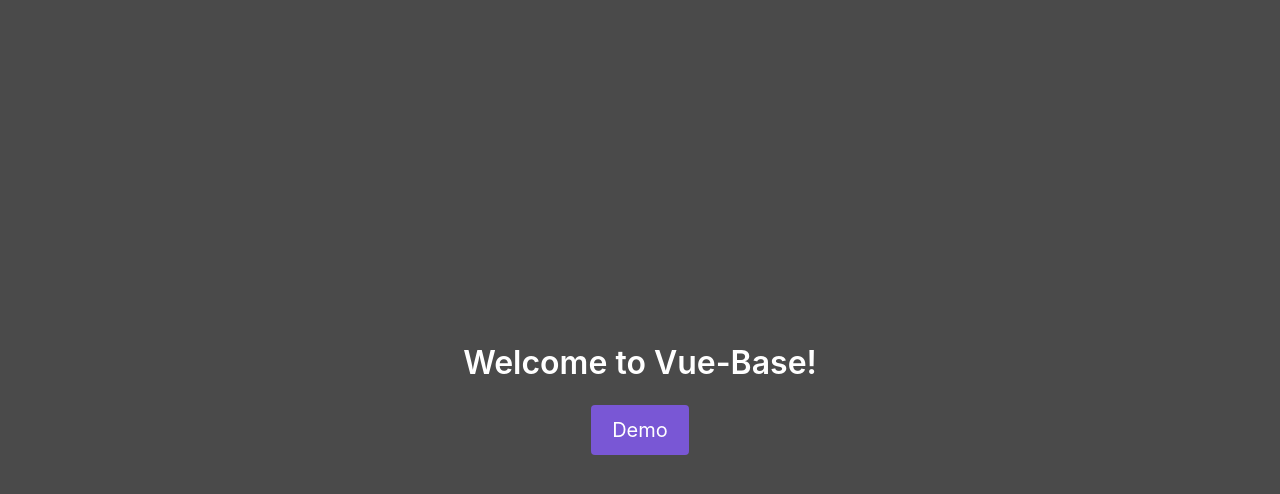
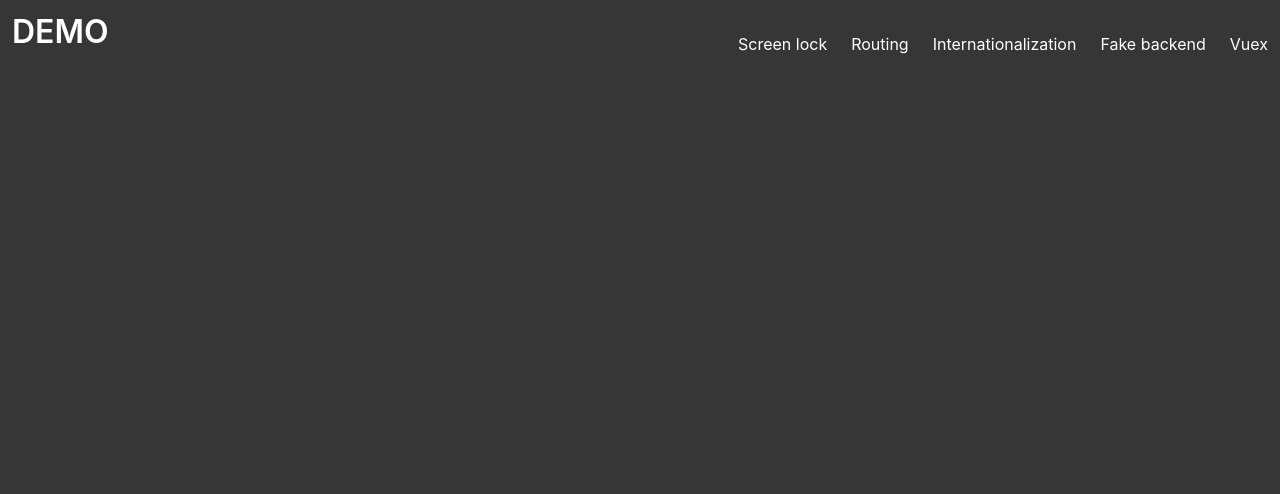
Before and after one commit to alsorcam/vue-base, a Vue app: page /demo in a window 1280 px wide. Shown: the top 494 px of the page. Built offline with nearby package versions, Linux system fonts and the light colour scheme.

Commit message:
feat(demo): Route to demo page

```diff
--- a/src/App.vue
+++ b/src/App.vue
@@ -1,10 +1,5 @@
 <template>
-  <section id="app" class="hero has-background-grey-dark is-fullheight">
-    <div class="hero-body">
-      <div class="container has-text-centered">
-        <h1 class="title has-text-white">Welcome to Vue-Base!</h1>
-        <b-button type="is-primary" size="is-medium">Demo</b-button>
-      </div>
-    </div>
+  <section id="app" class="hero is-dark is-fullheight">
+    <router-view></router-view>
   </section>
 </template>
--- a/src/router/index.ts
+++ b/src/router/index.ts
@@ -1,8 +1,9 @@
-import Vue from 'vue'
-import VueRouter from 'vue-router'
-import Home from '../views/Home.vue'
+import Vue from 'vue';
+import VueRouter from 'vue-router';
+import Demo from '../views/Demo.vue';
+import Home from '../views/Home.vue';
 
-Vue.use(VueRouter)
+Vue.use(VueRouter);
 
 const routes = [
   {
@@ -11,19 +12,19 @@ const routes = [
     component: Home
   },
   {
-    path: '/about',
-    name: 'about',
-    // route level code-splitting
-    // this generates a separate chunk (about.[hash].js) for this route
-    // which is lazy-loaded when the route is visited.
-    component: () => import(/* webpackChunkName: "about" */ '../views/About.vue')
+    path: '/demo',
+    name: 'demo',
+    component: Demo,
+    children: [
+      { path: 'screenLock', name: 'screenLock', component: () => import('../views/Screen-Lock.vue')}
+    ]
   }
-]
+];
 
 const router = new VueRouter({
   mode: 'history',
   base: process.env.BASE_URL,
   routes
-})
+});
 
-export default router
+export default router;
--- a/src/views/About.vue
+++ /dev/null
@@ -1,5 +0,0 @@
-<template>
-  <div class="about">
-    <h1>This is an about page</h1>
-  </div>
-</template>
--- /dev/null
+++ b/src/views/Demo.vue
@@ -0,0 +1,58 @@
+<template>
+  <div>
+    <div class="hero-head">
+      <b-navbar :transparent="true">
+        <template slot="brand">
+          <h1 class="navbar-item title has-text-white">DEMO</h1>
+        </template>
+        <template slot="end">
+          <b-navbar-item v-for="(element, index) of navConfig" :key="index"
+            tag="router-link" :to="{name: element.urlName}">
+            {{element.label}}
+          </b-navbar-item>
+        </template>
+      </b-navbar>
+    </div>
+    <div class="hero-body">
+      <router-view></router-view>
+    </div>
+  </div>
+</template>
+
+<script lang="ts">
+import { Component, Vue } from 'vue-property-decorator';
+
+import router from '@/router';
+
+@Component
+export default class DemoComponent extends Vue {
+
+  readonly navConfig = [
+    {
+      label: 'Screen lock',
+      disabled: false,
+      urlName: 'screenLock'
+    },
+    {
+      label: 'Routing',
+      disabled: true,
+      urlName: ''
+    },
+    {
+      label: 'Internationalization',
+      disabled: true,
+      urlName: ''
+    },
+    {
+      label: 'Fake backend',
+      disabled: true,
+      urlName: ''
+    },
+    {
+      label: 'Vuex',
+      disabled: true,
+      urlName: ''
+    }
+  ];
+}
+</script>
--- a/src/views/Home.vue
+++ b/src/views/Home.vue
@@ -1,18 +1,17 @@
 <template>
-  <div class="home">
-    <img alt="Vue logo" src="../assets/logo.png">
-    <HelloWorld msg="Welcome to Your Vue.js App"/>
+  <div class="hero-body">
+    <div class="container has-text-centered">
+      <h1 class="title has-text-white">Welcome to Vue-Base!</h1>
+      <b-button type="is-primary" size="is-medium">
+        <router-link class="has-text-white" to="/demo">Demo</router-link>
+      </b-button>
+    </div>
   </div>
 </template>
 
-<script>
-// @ is an alias to /src
-import HelloWorld from '@/components/HelloWorld.vue';
+<script lang="ts">
+import { Component, Vue } from "vue-property-decorator";
 
-export default {
-  name: 'home',
-  components: {
-    HelloWorld
-  }
-};
+@Component
+export default class HomeComponent extends Vue {}
 </script>
--- /dev/null
+++ b/src/views/Screen-Lock.vue
@@ -0,0 +1,12 @@
+<template>
+  <div>
+    <h1 class="subtitle has-text-danger">SCREEN LOCK</h1>
+  </div>
+</template>
+
+<script lang="ts">
+import { Component, Vue } from 'vue-property-decorator';
+
+@Component
+export default class ScreenLockComponent extends Vue {}
+</script>
```
